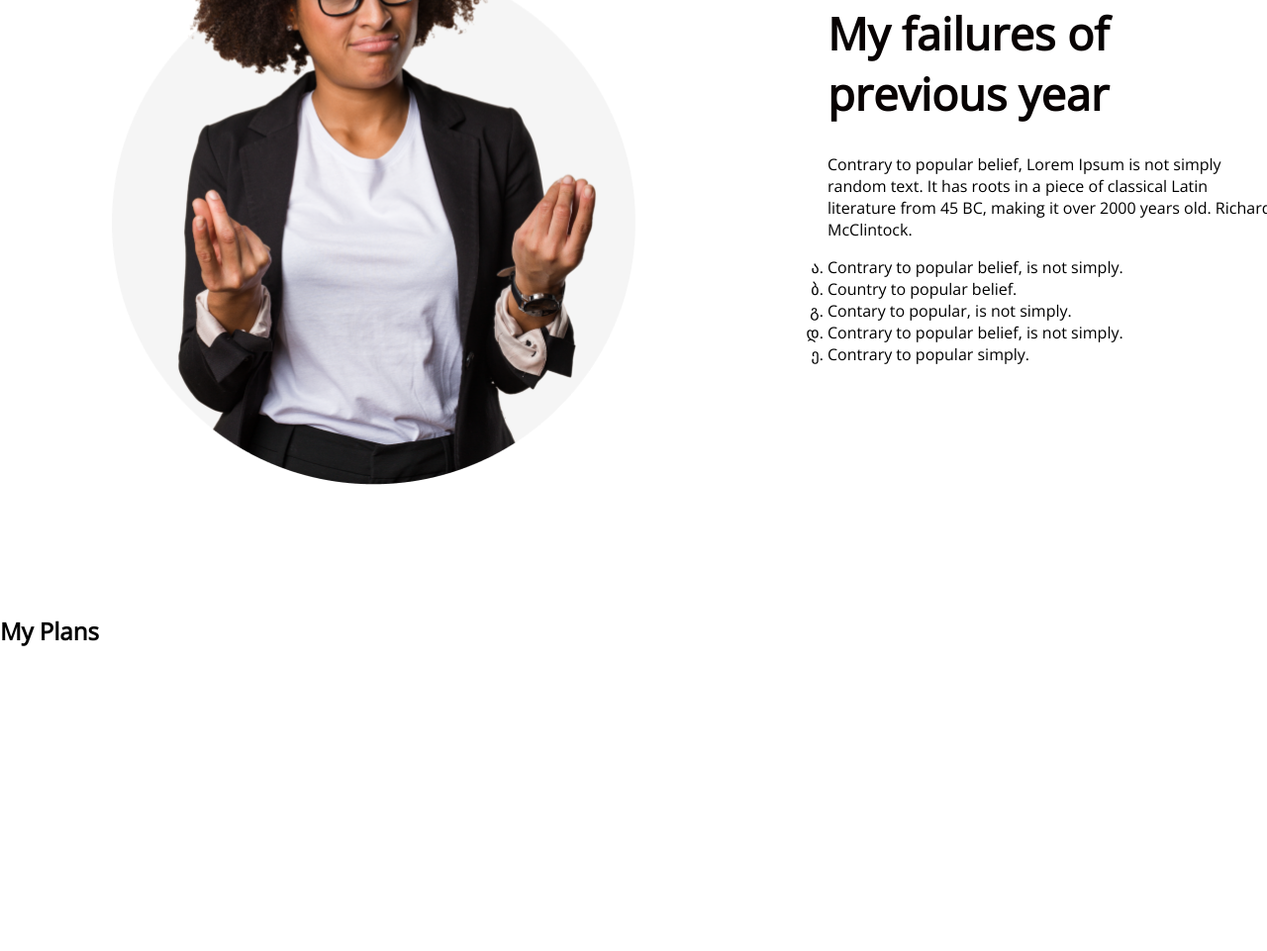
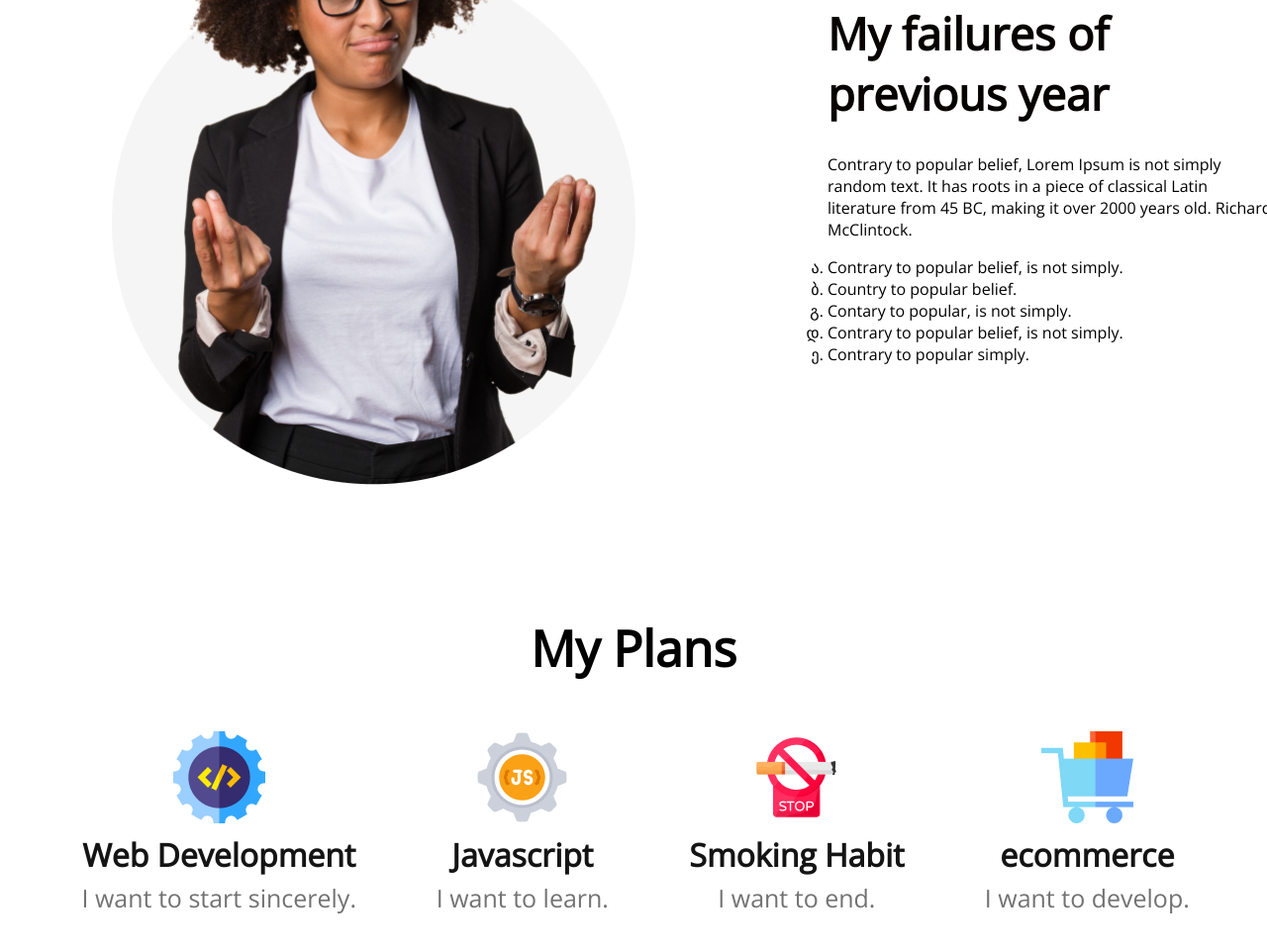
Before and after one commit to Ashraf-Mahmud07/assignment-01, a plain HTML site: page index.html in a window 1280 px wide. Shown: the part 1174-2135 px from the top of the page at 99% size. Before the commit the page ends 1828 px from the top, so only its background shows below. Drawn offline with nearby package versions, Linux system fonts and the light colour scheme.

Commit message:
Added a plans container

```diff
--- a/index.html
+++ b/index.html
@@ -37,16 +37,24 @@
             <h2 class="plans-title">My Plans</h2>
             <div class="plan-details">
                 <div class="start-title">
-
+                    <img class="plan-icon" src="images/icons/web.png" alt="">
+                    <h3 class="title-name">Web Development</h3>
+                    <p class="title-details">I want to start sincerely.</p>
                 </div>
-                <div class="learn-title">
-
+                <div class="start-title">
+                    <img class="plan-icon" src="images/icons/js.png" alt="">
+                    <h3 class="title-name">Javascript</h3>
+                    <p class="title-details">I want to learn.</p>
                 </div>
-                <div class="end-title">
-
+                <div class="start-title">
+                    <img class="plan-icon" src="images/icons/smoke.png" alt="">
+                    <h3 class="title-name">Smoking Habit</h3>
+                    <p class="title-details">I want to end.</p>
                 </div>
-                <div class="develop-title">
-
+                <div class="start-title">
+                    <img class="plan-icon" src="images/icons/ecom.png" alt="">
+                    <h3 class="title-name">ecommerce</h3>
+                    <p class="title-details">I want to develop.</p>
                 </div>
             </div>
         </div>
--- a/styles.css
+++ b/styles.css
@@ -100,3 +100,49 @@
 .intro-list {
     list-style: georgian;
 }
+
+/* my plans styles */
+
+.plans-container {
+    width: 1200px;
+    height: 350px;
+    justify-content: center;
+    align-items: center;
+    margin: auto;
+    text-align: center;
+}
+
+.plans-title {
+    text-align: center;
+    font-size: 50px;
+    font-weight: bold;
+    margin: auto;
+    padding-bottom: 50px;
+}
+
+.plan-details {
+    display: flex;
+    align-items: center;
+    justify-content: space-around;
+}
+
+.start-title {
+    text-align: center;
+}
+.plan-icon{
+    width: 93px;
+    height: 93px;
+}
+.title-name {
+    font-size: 32px;
+    font-weight: bold;
+    color: #151414;
+    padding: 5px;
+
+}
+
+.title-details {
+    font-weight: 500;
+    font-size: 25px;
+    color: #737272;
+}
```
